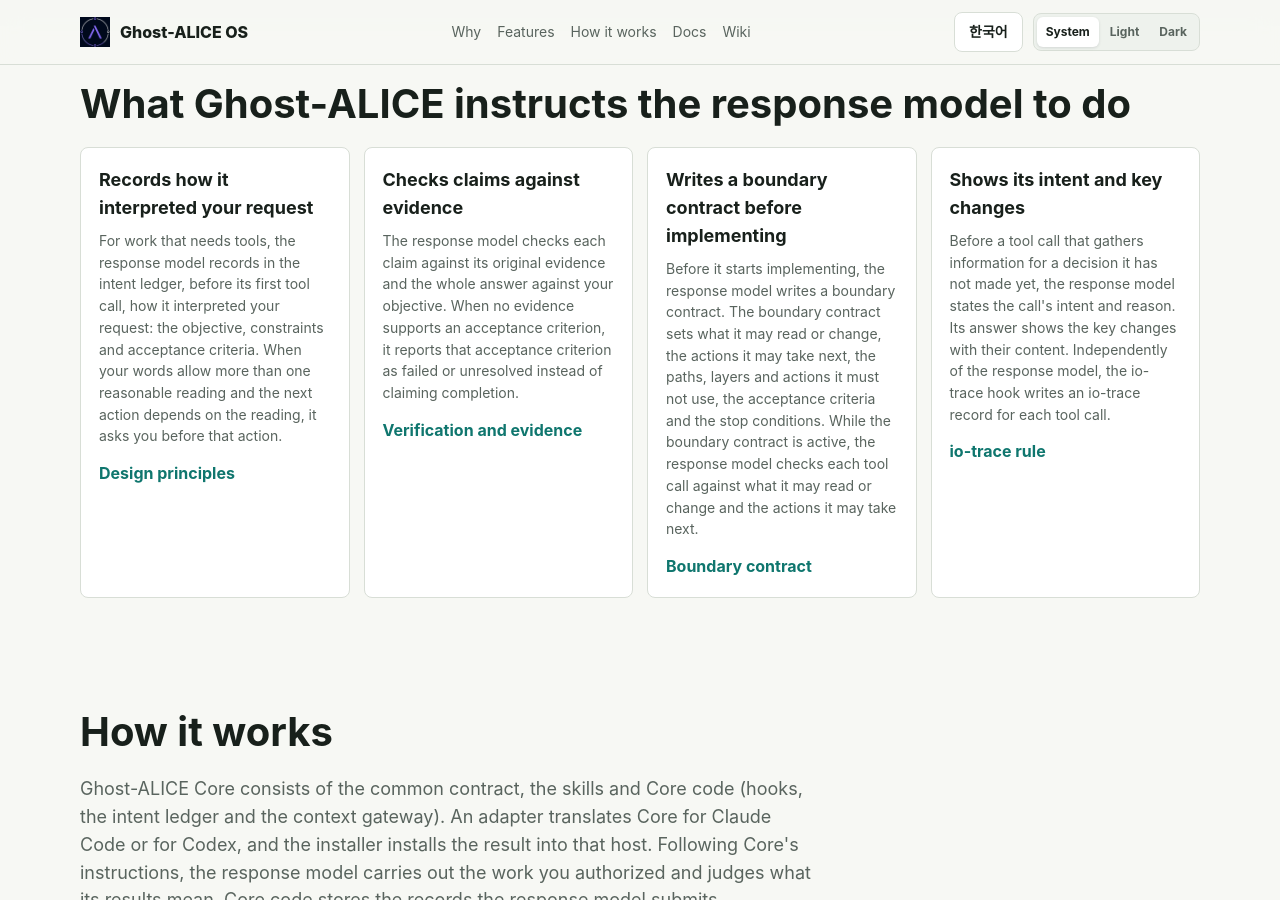
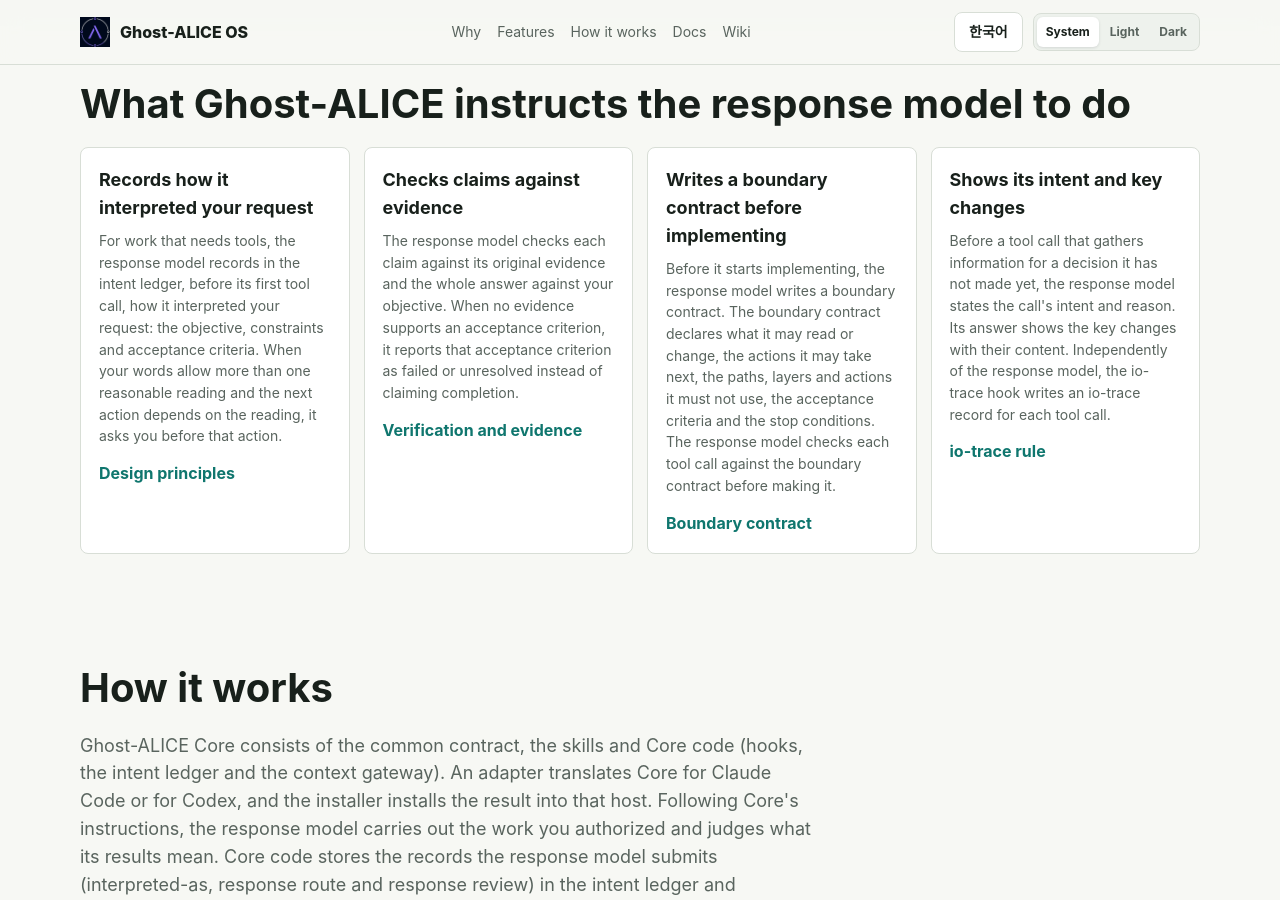
Before and after one commit to AidALL/ghost-alice, a Jekyll site: the page index.html, which Jekyll copies as it is, in a window 1280 px wide and 900 px high, scrolled down 1219 px. Built offline with Jekyll 4.4.1, drawn with Linux system fonts in a browser that asks for light colours.

Commit message:
Split the boundary contract card and name the host's transcript once (#144)
- The homepage's boundary contract card states what the contract declares and when the response model checks a tool call against it, in shorter sentences in both languages
- The common contract names the host's transcript one way
- `task-router/SKILL.md` and `session-intent-analyzer/SKILL.md` use the name session metadata, which the common contract defines
- `_shared/context_lifecycle.md` names `context_selection.native_dir` as the host's configuration directory

```diff
--- a/index.html
+++ b/index.html
@@ -456,7 +456,7 @@
       <div class="grid grid-4">
 <div class="card"><h3>Records how it interpreted your request</h3><p>For work that needs tools, the response model records in the intent ledger, before its first tool call, how it interpreted your request: the objective, constraints and acceptance criteria. When your words allow more than one reasonable reading and the next action depends on the reading, it asks you before that action.</p><a href="https://github.com/AidALL/ghost-alice/wiki/Design-Principles#comparison-and-feedback">Design principles</a></div>
 <div class="card"><h3>Checks claims against evidence</h3><p>The response model checks each claim against its original evidence and the whole answer against your objective. When no evidence supports an acceptance criterion, it reports that acceptance criterion as failed or unresolved instead of claiming completion.</p><a href="https://github.com/AidALL/ghost-alice/wiki/Verification-and-Evidence">Verification and evidence</a></div>
-<div class="card"><h3>Writes a boundary contract before implementing</h3><p>Before it starts implementing, the response model writes a boundary contract. The boundary contract sets what it may read or change, the actions it may take next, the paths, layers and actions it must not use, the acceptance criteria and the stop conditions. While the boundary contract is active, the response model checks each tool call against what it may read or change and the actions it may take next.</p><a href="https://github.com/AidALL/ghost-alice/blob/main/boundary-contract/SKILL.md">Boundary contract</a></div>
+<div class="card"><h3>Writes a boundary contract before implementing</h3><p>Before it starts implementing, the response model writes a boundary contract. The boundary contract declares what it may read or change, the actions it may take next, the paths, layers and actions it must not use, the acceptance criteria and the stop conditions. The response model checks each tool call against the boundary contract before making it.</p><a href="https://github.com/AidALL/ghost-alice/blob/main/boundary-contract/SKILL.md">Boundary contract</a></div>
 <div class="card"><h3>Shows its intent and key changes</h3><p>Before a tool call that gathers information for a decision it has not made yet, the response model states the call's intent and reason. Its answer shows the key changes with their content. Independently of the response model, the io-trace hook writes an io-trace record for each tool call.</p><a href="https://github.com/AidALL/ghost-alice/blob/main/platforms/common-governance.md#io-trace-transparency-rule">io-trace rule</a></div>
       </div>
     </div></section>
--- a/index_ko.html
+++ b/index_ko.html
@@ -456,7 +456,7 @@
       <div class="grid grid-4">
 <div class="card"><h3>요청을 어떻게 해석했는지 기록합니다</h3><p>도구를 호출해야 하는 작업이면, 응답 모델은 첫 도구 호출 전에 요청의 목적, 제약, 완료 조건을 어떻게 해석했는지 의도 원장에 기록합니다. 사용자의 말에 합리적인 해석이 여럿이고 해석에 따라 다음 행동이 달라지면, 그 행동 전에 사용자에게 묻습니다.</p><a href="https://github.com/AidALL/ghost-alice/wiki/설계-원칙#대조와-피드백">설계 원칙</a></div>
 <div class="card"><h3>주장을 근거와 대조합니다</h3><p>응답 모델은 주장마다 원본 근거와 대조하고, 답변 전체를 사용자의 목적과 대조합니다. 완료 조건을 뒷받침하는 근거가 없으면 완료를 주장하지 않고, 그 완료 조건을 실패나 미해결로 보고합니다.</p><a href="https://github.com/AidALL/ghost-alice/wiki/검증과-증거">검증과 증거</a></div>
-<div class="card"><h3>구현 전에 작업 범위 선언을 작성합니다</h3><p>응답 모델은 구현을 시작하기 전에 작업 범위 선언을 작성합니다. 작업 범위 선언은 조회하거나 변경해도 되는 대상, 다음에 실행해도 되는 행동, 금지하는 경로·계층·행동, 완료 조건, 중지 조건을 정합니다. 작업 범위 선언이 유효한 동안 응답 모델은 도구를 호출하기 전에 그 호출이 조회하거나 변경해도 되는 대상이나 다음에 실행해도 되는 행동에 속하는지 확인합니다.</p><a href="https://github.com/AidALL/ghost-alice/blob/main/boundary-contract/SKILL.md">작업 범위 선언</a></div>
+<div class="card"><h3>구현 전에 작업 범위 선언을 작성합니다</h3><p>응답 모델은 구현을 시작하기 전에 작업 범위 선언을 작성합니다. 작업 범위 선언은 조회하거나 변경해도 되는 대상, 다음에 실행해도 되는 행동, 금지하는 경로·계층·행동, 완료 조건, 중지 조건을 담습니다. 응답 모델은 도구를 호출하기 전에 그 호출을 작업 범위 선언과 대조합니다.</p><a href="https://github.com/AidALL/ghost-alice/blob/main/boundary-contract/SKILL.md">작업 범위 선언</a></div>
 <div class="card"><h3>호출 의도와 핵심 변경을 보입니다</h3><p>아직 내리지 않은 결정을 위해 정보를 조회하는 도구 호출이면, 응답 모델은 호출 전에 그 의도와 이유를 밝힙니다. 답변에는 핵심 변경과 그 내용을 보입니다. 응답 모델과 별개로 io-trace 훅은 도구 호출마다 감사 기록을 작성합니다.</p><a href="https://github.com/AidALL/ghost-alice/blob/main/platforms/common-governance.md#io-trace-transparency-rule">io-trace 규칙</a></div>
       </div>
     </div></section>
```
Also changed, not shown: _shared/context_lifecycle.md (+1 -1 lines), platforms/common-governance.md (+2 -2 lines), session-intent-analyzer/SKILL.md (+1 -1 lines), task-router/SKILL.md (+1 -1 lines).
